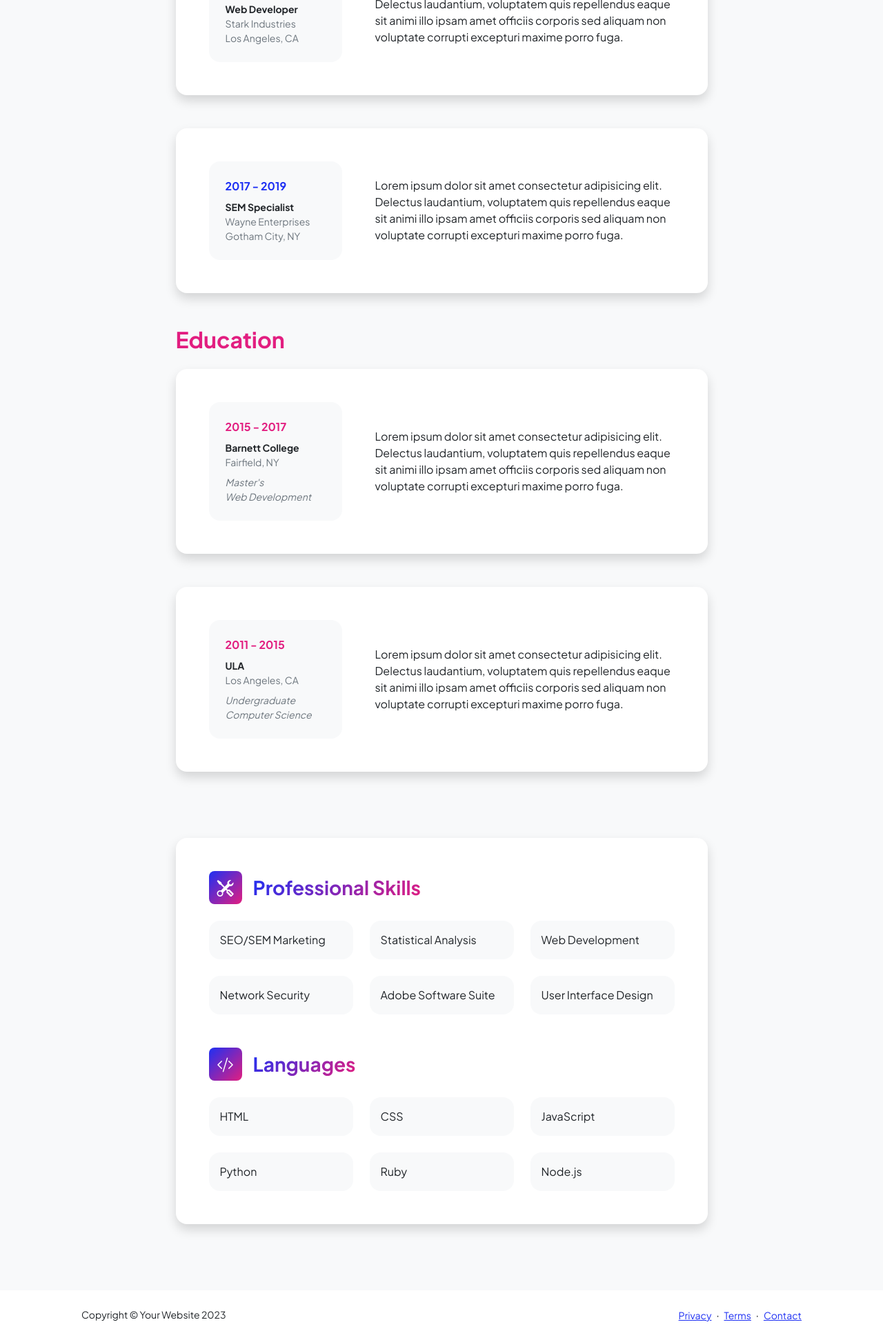
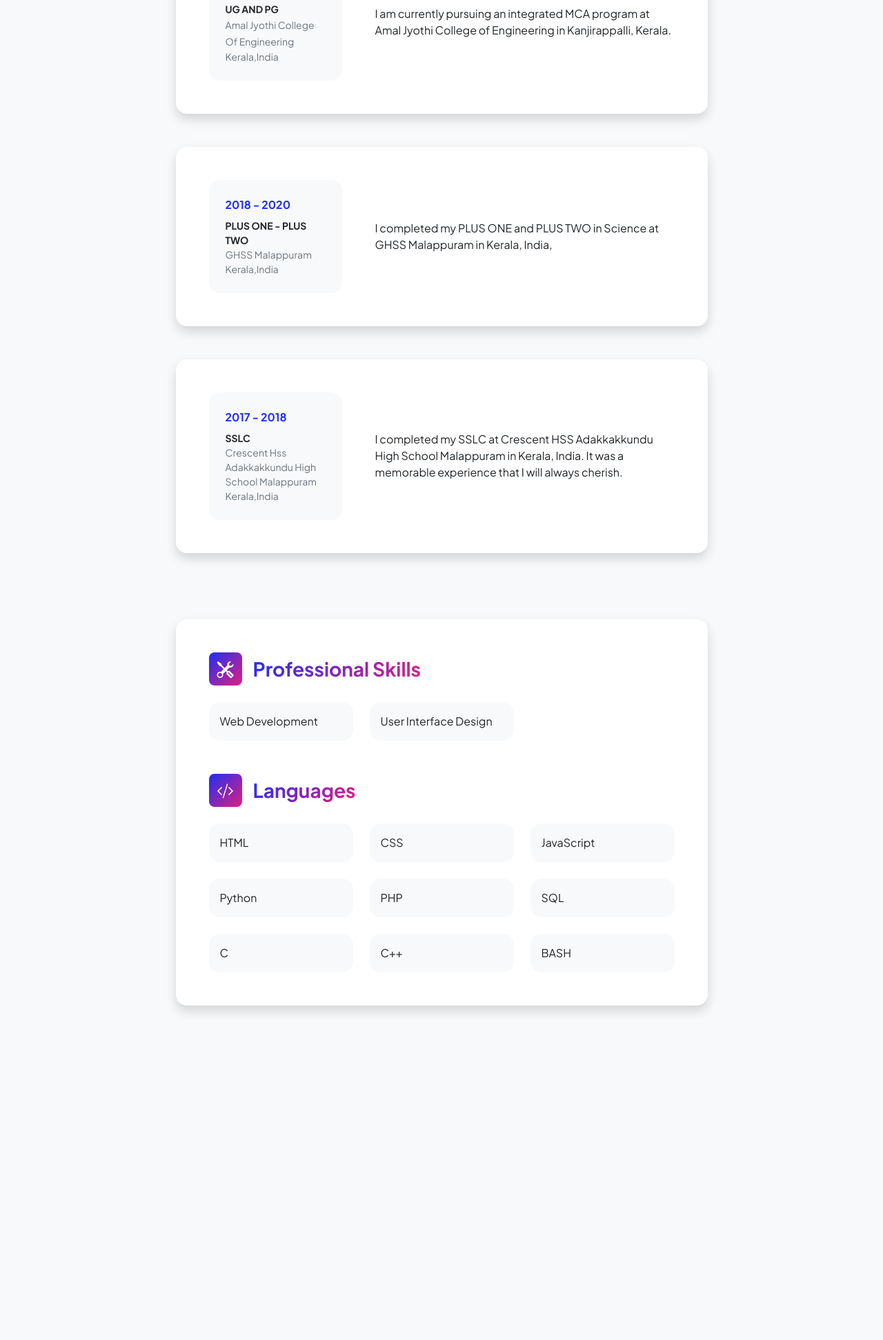
Before and after one commit to ajulkjose246/personal_website, a plain HTML site: page resume.html in a window 1280 px wide. Shown: the part 409-2352 px from the top of the page at 69% size. After the commit the page ends 1963 px from the top, so only its background shows below. Drawn offline with nearby package versions, Linux system fonts and the light colour scheme.

Commit message:
resume page completed

```diff
--- a/resume.html
+++ b/resume.html
@@ -5,16 +5,12 @@
         <meta name="viewport" content="width=device-width, initial-scale=1, shrink-to-fit=no" />
         <meta name="description" content="" />
         <meta name="author" content="" />
-        <title>Personal - Start Bootstrap Template</title>
-        <!-- Favicon-->
+        <title>AJUL K JOSE</title>
         <link rel="icon" type="image/x-icon" href="assets/favicon.ico" />
-        <!-- Custom Google font-->
         <link rel="preconnect" href="https://fonts.googleapis.com" />
         <link rel="preconnect" href="https://fonts.gstatic.com" crossorigin />
         <link href="https://fonts.googleapis.com/css2?family=Plus+Jakarta+Sans:wght@100;200;300;400;500;600;700;800;900&amp;display=swap" rel="stylesheet" />
-        <!-- Bootstrap icons-->
         <link href="https://cdn.jsdelivr.net/npm/bootstrap-icons@1.8.1/font/bootstrap-icons.css" rel="stylesheet" />
-        <!-- Core theme CSS (includes Bootstrap)-->
         <link href="css/styles.css" rel="stylesheet" />
     </head>
     <body class="d-flex flex-column h-100 bg-light">
@@ -22,7 +18,7 @@
             <!-- Navigation-->
             <nav class="navbar navbar-expand-lg navbar-light bg-white py-3">
                 <div class="container px-5">
-                    <a class="navbar-brand" href="index.html"><span class="fw-bolder text-primary">Start Bootstrap</span></a>
+                    <a class="navbar-brand" href="index.html"><span class="fw-bolder text-primary">AJUL K JOSE</span></a>
                     <button class="navbar-toggler" type="button" data-bs-toggle="collapse" data-bs-target="#navbarSupportedContent" aria-controls="navbarSupportedContent" aria-expanded="false" aria-label="Toggle navigation"><span class="navbar-toggler-icon"></span></button>
                     <div class="collapse navbar-collapse" id="navbarSupportedContent">
                         <ul class="navbar-nav ms-auto mb-2 mb-lg-0 small fw-bolder">
@@ -44,7 +40,7 @@
                         <!-- Experience Section-->
                         <section>
                             <div class="d-flex align-items-center justify-content-between mb-4">
-                                <h2 class="text-primary fw-bolder mb-0">Experience</h2>
+                                <h2 class="text-primary fw-bolder mb-0">Education</h2>
                                 <!-- Download resume button-->
                                 <!-- Note: Set the link href target to a PDF file within your project-->
                                 <a class="btn btn-primary px-4 py-3" href="#!">
@@ -52,60 +48,19 @@
                                     Download Resume
                                 </a>
                             </div>
-                            <!-- Experience Card 1-->
-                            <div class="card shadow border-0 rounded-4 mb-5">
-                                <div class="card-body p-5">
-                                    <div class="row align-items-center gx-5">
-                                        <div class="col text-center text-lg-start mb-4 mb-lg-0">
-                                            <div class="bg-light p-4 rounded-4">
-                                                <div class="text-primary fw-bolder mb-2">2019 - Present</div>
-                                                <div class="small fw-bolder">Web Developer</div>
-                                                <div class="small text-muted">Stark Industries</div>
-                                                <div class="small text-muted">Los Angeles, CA</div>
-                                            </div>
-                                        </div>
-                                        <div class="col-lg-8"><div>Lorem ipsum dolor sit amet consectetur adipisicing elit. Delectus laudantium, voluptatem quis repellendus eaque sit animi illo ipsam amet officiis corporis sed aliquam non voluptate corrupti excepturi maxime porro fuga.</div></div>
-                                    </div>
-                                </div>
-                            </div>
-                            <!-- Experience Card 2-->
-                            <div class="card shadow border-0 rounded-4 mb-5">
-                                <div class="card-body p-5">
-                                    <div class="row align-items-center gx-5">
-                                        <div class="col text-center text-lg-start mb-4 mb-lg-0">
-                                            <div class="bg-light p-4 rounded-4">
-                                                <div class="text-primary fw-bolder mb-2">2017 - 2019</div>
-                                                <div class="small fw-bolder">SEM Specialist</div>
-                                                <div class="small text-muted">Wayne Enterprises</div>
-                                                <div class="small text-muted">Gotham City, NY</div>
-                                            </div>
-                                        </div>
-                                        <div class="col-lg-8"><div>Lorem ipsum dolor sit amet consectetur adipisicing elit. Delectus laudantium, voluptatem quis repellendus eaque sit animi illo ipsam amet officiis corporis sed aliquam non voluptate corrupti excepturi maxime porro fuga.</div></div>
-                                    </div>
-                                </div>
-                            </div>
-                        </section>
-                        <!-- Education Section-->
-                        <section>
-                            <h2 class="text-secondary fw-bolder mb-4">Education</h2>
                             <!-- Education Card 1-->
                             <div class="card shadow border-0 rounded-4 mb-5">
                                 <div class="card-body p-5">
                                     <div class="row align-items-center gx-5">
                                         <div class="col text-center text-lg-start mb-4 mb-lg-0">
                                             <div class="bg-light p-4 rounded-4">
-                                                <div class="text-secondary fw-bolder mb-2">2015 - 2017</div>
-                                                <div class="mb-2">
-                                                    <div class="small fw-bolder">Barnett College</div>
-                                                    <div class="small text-muted">Fairfield, NY</div>
-                                                </div>
-                                                <div class="fst-italic">
-                                                    <div class="small text-muted">Master's</div>
-                                                    <div class="small text-muted">Web Development</div>
-                                                </div>
+                                                <div class="text-primary fw-bolder mb-2">2020 - Present</div>
+                                                <div class="small fw-bolder">UG AND PG</div>
+                                                <a href="https://ajce.in/home/index.html" class="small text-muted">Amal Jyothi College Of Engineering</a>
+                                                <div class="small text-muted">Kerala,India</div>
                                             </div>
                                         </div>
-                                        <div class="col-lg-8"><div>Lorem ipsum dolor sit amet consectetur adipisicing elit. Delectus laudantium, voluptatem quis repellendus eaque sit animi illo ipsam amet officiis corporis sed aliquam non voluptate corrupti excepturi maxime porro fuga.</div></div>
+                                        <div class="col-lg-8"><div>I am currently pursuing an integrated MCA program at Amal Jyothi College of Engineering in Kanjirappalli, Kerala. </div></div>
                                     </div>
                                 </div>
                             </div>
@@ -115,22 +70,36 @@
                                     <div class="row align-items-center gx-5">
                                         <div class="col text-center text-lg-start mb-4 mb-lg-0">
                                             <div class="bg-light p-4 rounded-4">
-                                                <div class="text-secondary fw-bolder mb-2">2011 - 2015</div>
-                                                <div class="mb-2">
-                                                    <div class="small fw-bolder">ULA</div>
-                                                    <div class="small text-muted">Los Angeles, CA</div>
-                                                </div>
-                                                <div class="fst-italic">
-                                                    <div class="small text-muted">Undergraduate</div>
-                                                    <div class="small text-muted">Computer Science</div>
-                                                </div>
+                                                <div class="text-primary fw-bolder mb-2">2018 - 2020</div>
+                                                <div class="small fw-bolder">PLUS ONE - PLUS TWO</div>
+                                                <div class="small text-muted">GHSS Malappuram</div>
+                                                <div class="small text-muted">Kerala,India</div>
                                             </div>
                                         </div>
-                                        <div class="col-lg-8"><div>Lorem ipsum dolor sit amet consectetur adipisicing elit. Delectus laudantium, voluptatem quis repellendus eaque sit animi illo ipsam amet officiis corporis sed aliquam non voluptate corrupti excepturi maxime porro fuga.</div></div>
+                                        <div class="col-lg-8"><div>I completed my PLUS ONE and PLUS TWO in Science at GHSS Malappuram in Kerala, India, </div></div>
+                                    </div>
+                                </div>
+                            </div>
+                            <!-- Education Card 2-->
+                            <div class="card shadow border-0 rounded-4 mb-5">
+                                <div class="card-body p-5">
+                                    <div class="row align-items-center gx-5">
+                                        <div class="col text-center text-lg-start mb-4 mb-lg-0">
+                                            <div class="bg-light p-4 rounded-4">
+                                                <div class="text-primary fw-bolder mb-2">2017 - 2018</div>
+                                                <div class="small fw-bolder">SSLC</div>
+                                                <div class="small text-muted">Crescent Hss Adakkakkundu High School Malappuram</div>
+                                                <div class="small text-muted">Kerala,India</div>
+                                            </div>
+                                        </div>
+                                        <div class="col-lg-8"><div>I completed my SSLC at Crescent HSS Adakkakkundu High School Malappuram in Kerala, India. It was a memorable experience that I will always cherish.
+                                        </div></div>
                                     </div>
                                 </div>
                             </div>
                         </section>
+                        <!-- Education Section-->
+
                         <!-- Divider-->
                         <div class="pb-5"></div>
                         <!-- Skills Section-->
@@ -145,15 +114,10 @@
                                             <h3 class="fw-bolder mb-0"><span class="text-gradient d-inline">Professional Skills</span></h3>
                                         </div>
                                         <div class="row row-cols-1 row-cols-md-3 mb-4">
-                                            <div class="col mb-4 mb-md-0"><div class="d-flex align-items-center bg-light rounded-4 p-3 h-100">SEO/SEM Marketing</div></div>
-                                            <div class="col mb-4 mb-md-0"><div class="d-flex align-items-center bg-light rounded-4 p-3 h-100">Statistical Analysis</div></div>
                                             <div class="col"><div class="d-flex align-items-center bg-light rounded-4 p-3 h-100">Web Development</div></div>
-                                        </div>
-                                        <div class="row row-cols-1 row-cols-md-3">
-                                            <div class="col mb-4 mb-md-0"><div class="d-flex align-items-center bg-light rounded-4 p-3 h-100">Network Security</div></div>
-                                            <div class="col mb-4 mb-md-0"><div class="d-flex align-items-center bg-light rounded-4 p-3 h-100">Adobe Software Suite</div></div>
                                             <div class="col"><div class="d-flex align-items-center bg-light rounded-4 p-3 h-100">User Interface Design</div></div>
                                         </div>
+
                                     </div>
                                     <!-- Languages list-->
                                     <div class="mb-0">
@@ -166,10 +130,15 @@
                                             <div class="col mb-4 mb-md-0"><div class="d-flex align-items-center bg-light rounded-4 p-3 h-100">CSS</div></div>
                                             <div class="col"><div class="d-flex align-items-center bg-light rounded-4 p-3 h-100">JavaScript</div></div>
                                         </div>
+                                        <div class="row row-cols-1 row-cols-md-3 mb-4">
+                                            <div class="col mb-4 mb-md-0"><div class="d-flex align-items-center bg-light rounded-4 p-3 h-100">Python</div></div>
+                                            <div class="col mb-4 mb-md-0"><div class="d-flex align-items-center bg-light rounded-4 p-3 h-100">PHP</div></div>
+                                            <div class="col"><div class="d-flex align-items-center bg-light rounded-4 p-3 h-100">SQL</div></div>
+                                        </div>
                                         <div class="row row-cols-1 row-cols-md-3">
-                                            <div class="col mb-4 mb-md-0"><div class="d-flex align-items-center bg-light rounded-4 p-3 h-100">Python</div></div>
-                                            <div class="col mb-4 mb-md-0"><div class="d-flex align-items-center bg-light rounded-4 p-3 h-100">Ruby</div></div>
-                                            <div class="col"><div class="d-flex align-items-center bg-light rounded-4 p-3 h-100">Node.js</div></div>
+                                            <div class="col"><div class="d-flex align-items-center bg-light rounded-4 p-3 h-100">C </div></div>
+                                            <div class="col mb-4 mb-md-0"><div class="d-flex align-items-center bg-light rounded-4 p-3 h-100">C++</div></div>
+                                            <div class="col mb-4 mb-md-0"><div class="d-flex align-items-center bg-light rounded-4 p-3 h-100">BASH</div></div>
                                         </div>
                                     </div>
                                 </div>
@@ -179,24 +148,7 @@
                 </div>
             </div>
         </main>
-        <!-- Footer-->
-        <footer class="bg-white py-4 mt-auto">
-            <div class="container px-5">
-                <div class="row align-items-center justify-content-between flex-column flex-sm-row">
-                    <div class="col-auto"><div class="small m-0">Copyright &copy; Your Website 2023</div></div>
-                    <div class="col-auto">
-                        <a class="small" href="#!">Privacy</a>
-                        <span class="mx-1">&middot;</span>
-                        <a class="small" href="#!">Terms</a>
-                        <span class="mx-1">&middot;</span>
-                        <a class="small" href="#!">Contact</a>
-                    </div>
-                </div>
-            </div>
-        </footer>
-        <!-- Bootstrap core JS-->
         <script src="https://cdn.jsdelivr.net/npm/bootstrap@5.2.3/dist/js/bootstrap.bundle.min.js"></script>
-        <!-- Core theme JS-->
         <script src="js/scripts.js"></script>
     </body>
 </html>
```
Also changed, not shown: index.html (+0 -14 lines), css/styles.css.
